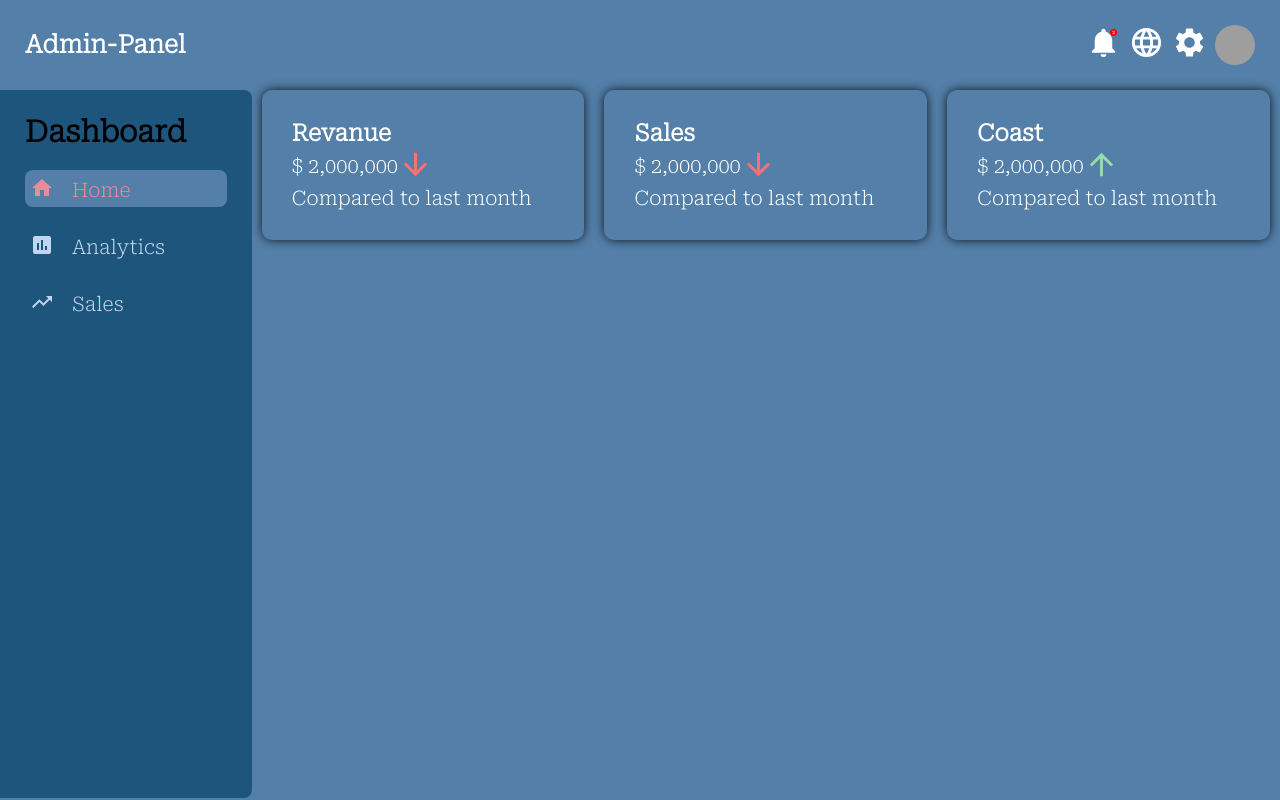
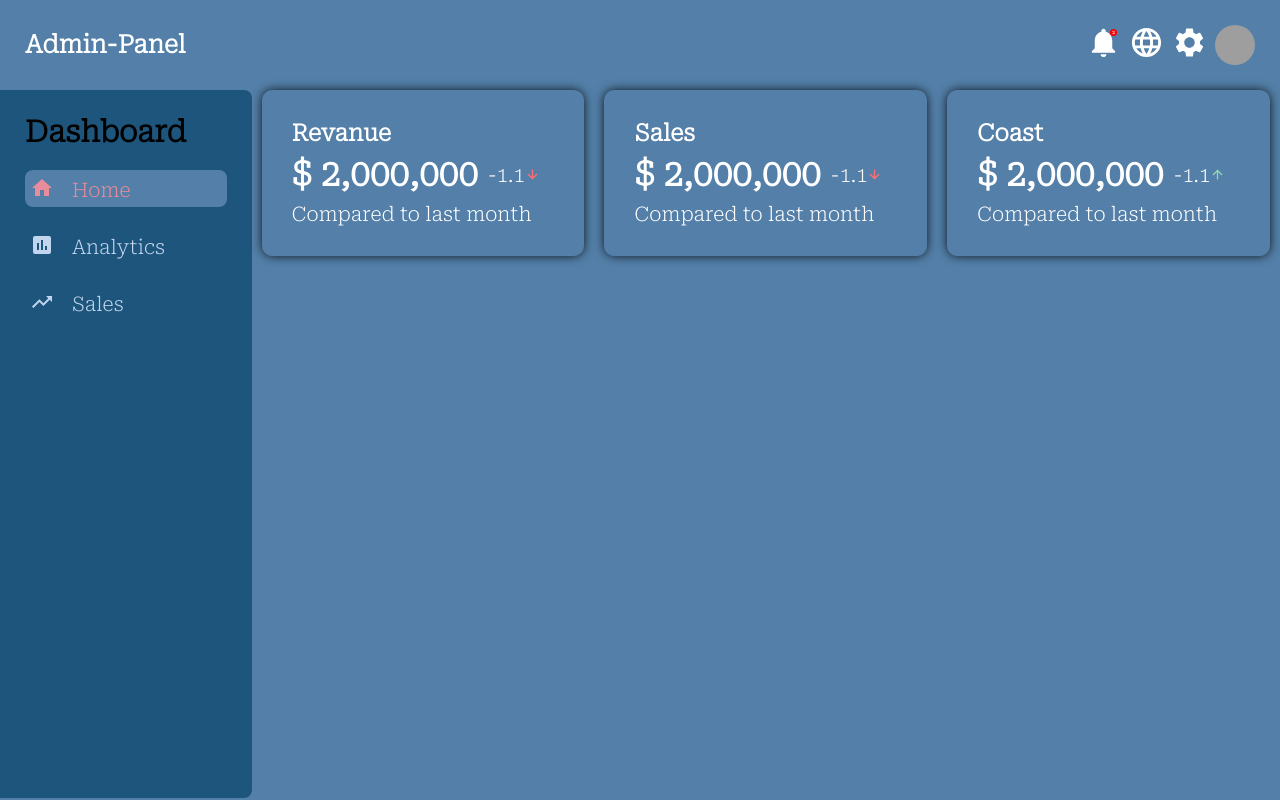
Before and after one commit to SerheyJankowsky/AdminPanel, a React (Create React App) app: page /home in a window 1280 px wide. Built offline with nearby package versions, Linux system fonts and the light colour scheme; grey boxes are pictures that could not be loaded.

Commit message:
add small info

```diff
--- a/src/Component/Icons/Icons.jsx
+++ b/src/Component/Icons/Icons.jsx
@@ -32,13 +32,13 @@ const Icon = ({ type }) => {
     case "ArrowUp":
       return (
         <div className={s.icon__language}>
-          <ArrowUpward sx={{ fontSize: 35, color: "#96dbae" }} />
+          <ArrowUpward sx={{ fontSize: 15, color: "#96dbae" }} />
         </div>
       );
     case "ArrowDown":
       return (
         <div className={s.icon__language}>
-          <ArrowDownward sx={{ fontSize: 35, color: "#fc7174" }} />
+          <ArrowDownward sx={{ fontSize: 15, color: "#fc7174" }} />
         </div>
       );
     default:
--- a/src/Pages/Home/components/HomeInfo/HomeInfo.jsx
+++ b/src/Pages/Home/components/HomeInfo/HomeInfo.jsx
@@ -6,7 +6,9 @@ const HomeInfo = ({ type, total, proffit = true }) => {
       <h3>{type}</h3>
       <div className={s.info__proffit}>
         <p>$ {total.toLocaleString()}</p>
-        {proffit ? <Icon type="ArrowUp" /> : <Icon type="ArrowDown" />}
+        <span>
+          -1.1{proffit ? <Icon type="ArrowUp" /> : <Icon type="ArrowDown" />}
+        </span>
       </div>
       <p>Compared to last month</p>
     </div>
--- a/src/Pages/Home/components/HomeInfo/homeInfo.module.scss
+++ b/src/Pages/Home/components/HomeInfo/homeInfo.module.scss
@@ -1,14 +1,27 @@
 .info__wrapper {
   display: flex;
   flex-direction: column;
+  gap: 8px;
   box-shadow: 0 0 11px -1px #000000;
   padding: 30px;
   border-radius: 10px;
   cursor: pointer;
   flex: 1;
   color: #fff;
+  transition: all 0.15s ease-in-out;
+  &:hover {
+    transform: scale(1.02);
+  }
   .info__proffit {
     display: flex;
     align-items: center;
+    p {
+      font-size: 35px;
+      font-weight: bold;
+    }
+    span {
+      display: flex;
+      margin-left: 10px;
+    }
   }
 }
```
